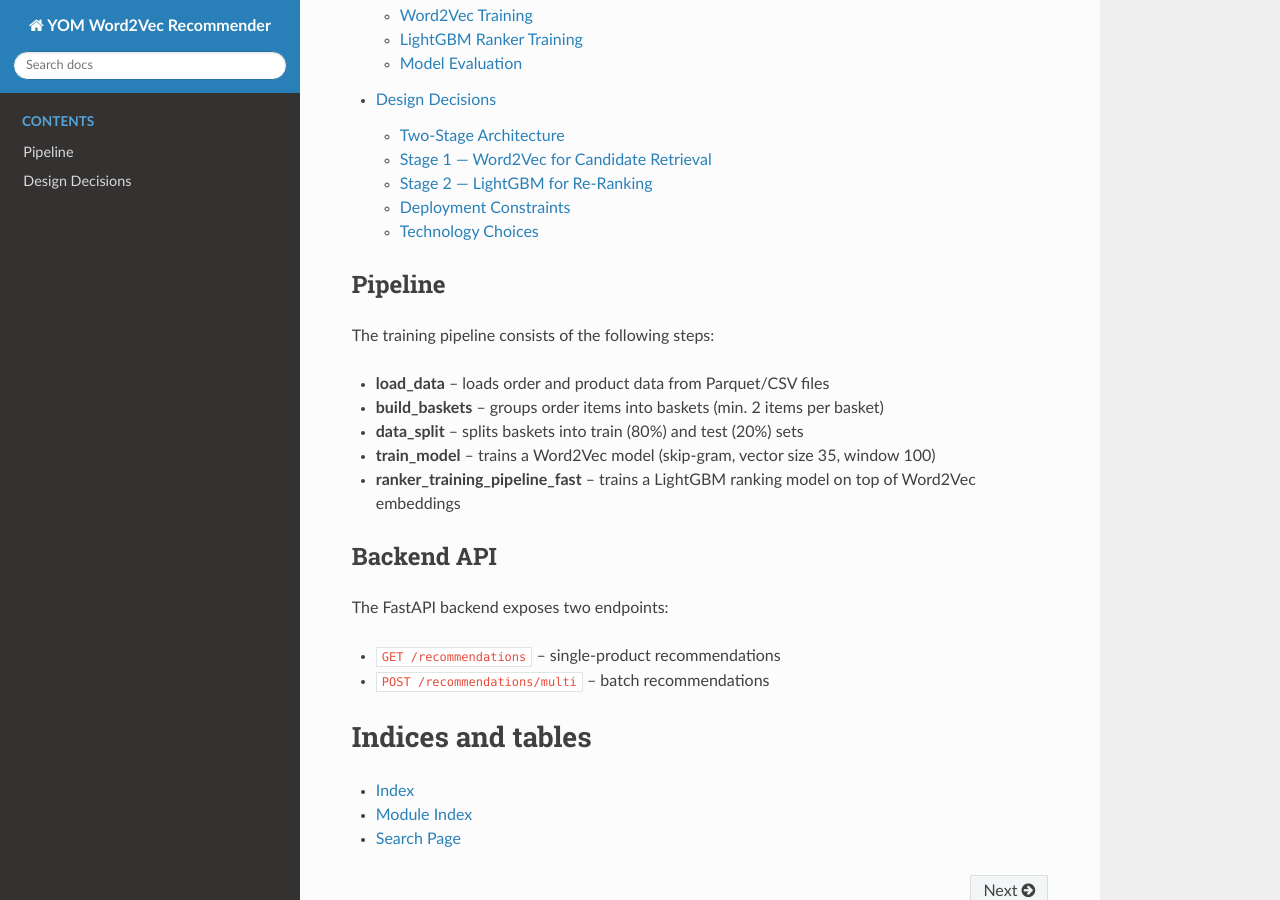
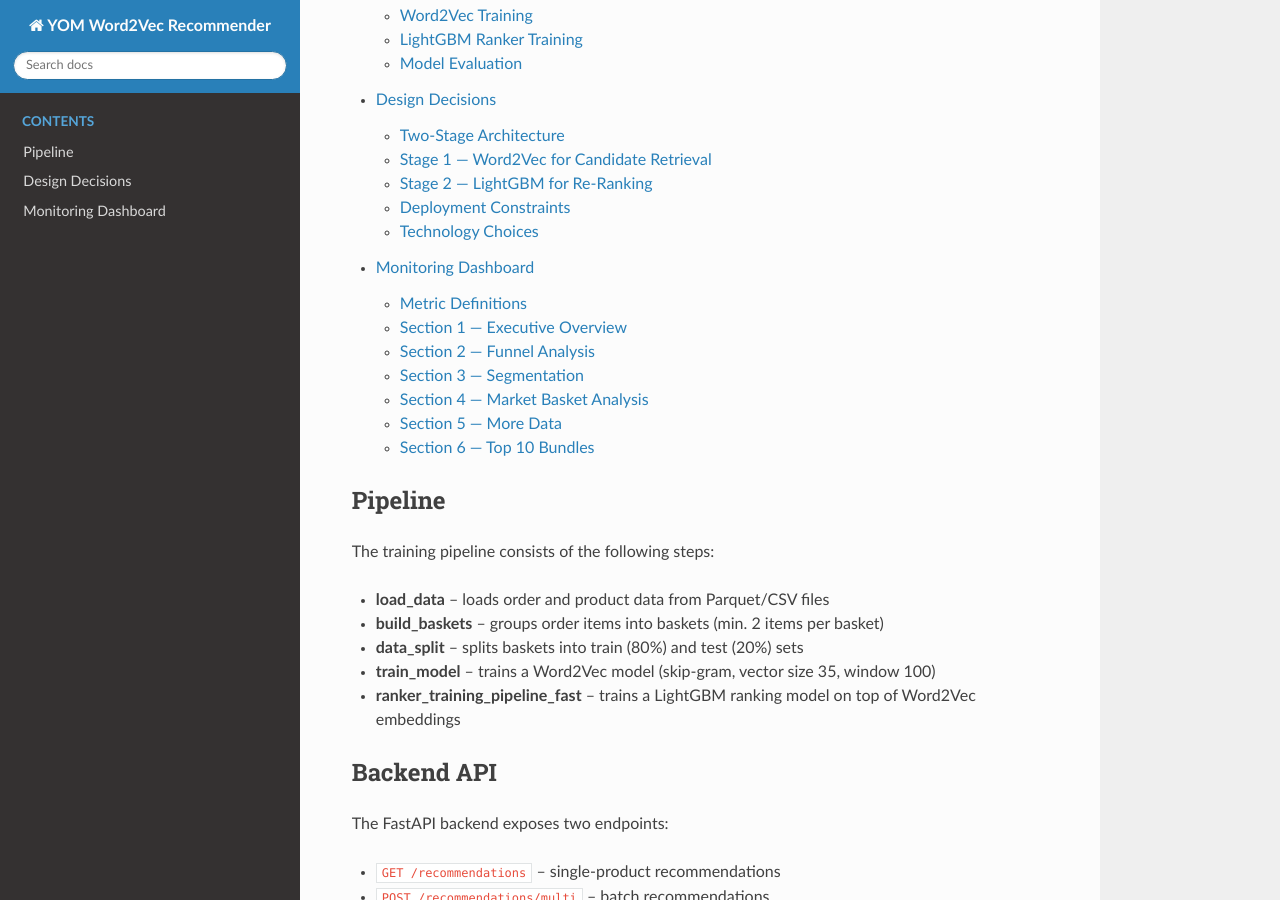
Before and after one commit to chris026/YOM-Word2Vec, a Sphinx documentation site: the page built from docs/index.rst, in a window 1280 px wide and 900 px high, scrolled down 384 px. Built offline with Sphinx 7.4.7 and the Read the Docs theme 3.1.0, drawn with Linux system fonts in a browser that asks for light colours; pages that are not in the unit, such as notebooks, are missing from menus; some of the changed lines change nothing that is shown.

Commit message:
add dashboard doc

```diff
--- /dev/null
+++ b/docs/dashboard.rst
@@ -0,0 +1,187 @@
+Monitoring Dashboard
+====================
+
+This page describes the Metabase dashboard used to monitor the YOM
+recommender system in production. It walks through each section of the
+dashboard, explains what the charts show, and defines every metric that
+appears on them.
+
+The data shown in the dashboard is synthetic test data. Time ranges may
+therefore be inconsistent between sections (e.g. October 2025 in some
+panels, January 2024 in others), and day-over-day deltas for partial
+days can look anomalous. This is expected and does not reflect a bug in
+the pipeline.
+
+
+Metric Definitions
+------------------
+
+All metrics below are computed globally across the entire system,
+aggregating all recommendations, impressions, clicks, visits, and
+purchases, unless stated otherwise. :math:`B` denotes a bundle (a set
+of jointly recommended products).
+
+**Click-Through Rate (CTR)** — share of displayed recommendations that
+were clicked.
+
+.. math::
+
+   \text{CTR} = \frac{\#\,\text{Recommendation Clicks}}{\#\,\text{Displayed Recommendations}}
+
+**Click-Through Purchase (CTP)** — share of recommendation clicks that
+ultimately led to a purchase.
+
+.. math::
+
+   \text{CTP} = \frac{\#\,\text{Recommendation Purchases}}{\#\,\text{Recommendation Clicks}}
+
+**Bundle Take Rate (BTR)** — share of displayed bundles that were
+purchased.
+
+.. math::
+
+   \text{BTR} = \frac{\#\,\text{Bundles purchased}}{\#\,\text{Bundles displayed}}
+
+**Conversion Rate (CR)** — share of bundle visits that ended in a
+purchase.
+
+.. math::
+
+   \text{CR} = \frac{\#\,\text{Bundles purchased}}{\#\,\text{Bundle visits}}
+
+**Absolute Additional Sales** — number of purchases attributed to the
+recommender, i.e. purchases that followed a recommendation click. On
+the dashboard this is aggregated in local currency (CLP) using the
+bundle price.
+
+.. math::
+
+   \text{Absolute Additional Sales} = \#\,\text{Recommendation Purchases}
+
+**Count of Purchases(B)** — number of orders that contain bundle
+:math:`B`. With :math:`O` the set of all orders:
+
+.. math::
+
+   \text{Count of Purchases}(B) = \sum_{o \in O} \text{contains}(o, B)
+
+**Revisits(B)** — number of clicks on bundle :math:`B`. With :math:`C`
+the set of all clicks:
+
+.. math::
+
+   \text{Revisits}(B) = \bigl|\{\,c \in C \mid \text{isBundleClick}(c, B)\,\}\bigr|
+
+
+Section 1 — Executive Overview
+------------------------------
+
+A row of top-level KPIs intended as the dashboard's at-a-glance health
+check. Each tile shows the current value, the reference date, and the
+delta versus the previous day.
+
+- **Absolute Additional Sales** — revenue attributed to the recommender
+  for the reporting day.
+- **Bundle Take Rate** — BTR as defined above.
+- **Click Through Rate** — CTR as defined above.
+- **Click Through Purchase** — CTP as defined above.
+- **Revisits** — total number of bundle clicks for the reporting day
+  (sum of ``Revisits(B)`` over all bundles).
+
+Partial-day snapshots can produce large negative deltas (e.g. a −99 %
+drop in Revisits) simply because the day has not finished yet. This is
+a known artefact of the live reporting window, not a regression.
+
+
+Section 2 — Funnel Analysis
+---------------------------
+
+A single conversion funnel that tracks users through the four stages of
+a recommendation:
+
+1. **impression** — a recommendation was displayed.
+2. **click** — the user clicked the recommendation.
+3. **add_to_basket** — the recommended bundle was added to the basket.
+4. **purchased** — the bundle was actually purchased.
+
+The percentages shown under each stage are computed relative to the
+number of impressions at the top of the funnel, so the final stage
+value corresponds directly to the overall impression-to-purchase
+conversion. The impression-to-click ratio at stage 2 equals the global
+CTR.
+
+
+Section 3 — Segmentation
+------------------------
+
+Breaks down engagement by commercial segment, product category, and
+geography.
+
+**Click Through Rate by Segment** — CTR over time, split by sales
+channel (``Distribuidores``, ``Foodservice``, ``Mayorista``, ``Ruta``,
+``Supermercados``). Used to spot channels where the recommender
+under- or over-performs.
+
+**Click Attribution by Category** — donut chart showing which product
+categories receive the clicks. The total in the centre is the click
+count over the reporting window. Useful for identifying category bias
+in the recommendations.
+
+**Click-Through-Rate by Region** — CTR per region (Chilean cities).
+Highlights geographic performance differences that may warrant
+region-specific re-ranking features.
+
+
+Section 4 — Market Basket Analysis
+----------------------------------
+
+Diagnostics on basket composition, grouped by the same channel and
+origin dimensions used during training. These charts are primarily for
+the data science team to validate that basket statistics in production
+match the distribution the model was trained on.
+
+**Count of Products in the Basket** — box plot of basket size per
+channel. Used to check whether basket-size distributions are stable
+over time.
+
+**Amplitude by Segment** — box plot of the number of distinct product
+categories per basket, grouped by origin (``ZHH1``, ``ZCA2``, ``ZB2P``,
+``ZPRE``, ``Ruta``, ``Mayorista``, ``Foodservice``). Measures how
+diverse baskets are within each segment.
+
+**Amplitude Over Time** — average category amplitude per day, split by
+origin. Useful for detecting drift in basket diversity.
+
+
+Section 5 — More Data
+---------------------
+
+Supplementary time-series views that complement the Executive Overview.
+
+**Additional Sales over Time** — daily sum of attributed bundle
+revenue. The day-level counterpart to the *Absolute Additional Sales*
+KPI.
+
+**Purchases** — daily count of recommendation-driven purchases.
+
+**Engagement Metrics Over Time** — CTR, CTP, and CR plotted at hourly
+resolution. This is the primary view for detecting short-term anomalies
+in engagement; isolated spikes typically coincide with low-volume hours
+where the denominator collapses.
+
+**Count of Purchases by Productcategory** — daily purchase counts
+broken down by product category. Used to verify that category-level
+purchase volumes remain consistent with expectations.
+
+
+Section 6 — Top 10 Bundles
+--------------------------
+
+Bar chart of the ten bundles with the highest purchase count over the
+reporting window, ranked by ``Count of Purchases(B)``. Useful for:
+
+- Identifying which bundles drive the majority of recommendation
+  revenue.
+- Sanity-checking that top bundles are commercially sensible
+  combinations rather than artefacts of the data.
+- Feeding back into catalogue and merchandising decisions.
--- a/docs/index.rst
+++ b/docs/index.rst
@@ -10,6 +10,7 @@
    pipeline
    api
    design
+   dashboard
 
 Pipeline
 --------
```
